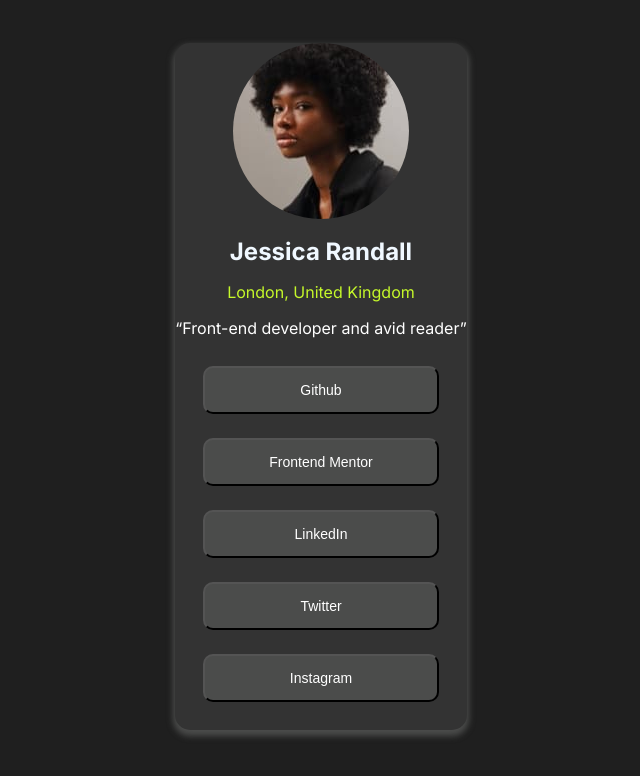
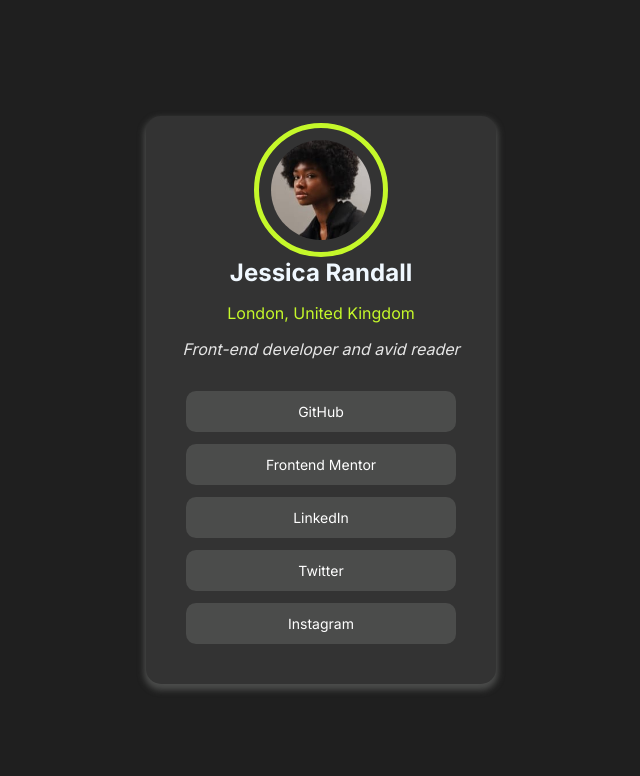
Before and after one commit to sefamatthew/profile-card, a plain HTML site: page index.html in a window 1280 px wide. Shown: the whole page, without its empty margins (319-959 px from the left). Drawn offline with Linux system fonts and the light colour scheme; a web font is replaced by a local one.

Commit message:
both css and html file updated successfully

```diff
--- a/index.html
+++ b/index.html
@@ -4,8 +4,8 @@
     <meta charset="UTF-8">
     <meta name="viewport" content="width=device-width, initial-scale=1.0">
     <link rel="preconnect" href="https://fonts.googleapis.com">
-<link rel="preconnect" href="https://fonts.gstatic.com" crossorigin>
-<link href="https://fonts.googleapis.com/css2?family=Inter:ital,opsz,wght@0,14..32,100..900;1,14..32,100..900&family=Playfair+Display:ital,wght@0,400..900;1,400..900&family=Roboto:ital,wght@0,100..900;1,100..900&display=swap" rel="stylesheet">
+    <link rel="preconnect" href="https://fonts.gstatic.com" crossorigin>
+    <link href="https://fonts.googleapis.com/css2?family=Inter:wght@400;700&display=swap" rel="stylesheet">
     <title>Profile Card</title>
     <link rel="shortcut icon" href="images/favicon-32x32.png" type="image/x-icon">
     <link rel="stylesheet" href="styles.css">
@@ -13,19 +13,17 @@
 <body>
     <section class="profile">
         <section class="profile-card">
-            <a href="#">
-                <img src="images/avatar-jessica.jpeg" alt="profile pic png">
-                <h2>Jessica Randall</h2>
-                <p>London, United Kingdom</p>
-              </a>
-              <q>Front-end developer and avid reader</q>
-              <section class="buttons-section">
-               <button type="button">Github</button>
-               <button type="button">Frontend Mentor</button>
-               <button type="button">LinkedIn</button>
-               <button type="button">Twitter</button>
-               <button type="button">Instagram</button>
-              </section>
+            <img src="images/avatar-jessica.jpeg" alt="Jessica Randall's profile picture">
+            <h2>Jessica Randall</h2>
+            <p>London, United Kingdom</p>
+            <blockquote>Front-end developer and avid reader</blockquote>
+            <section class="buttons-section">
+                <a href="https://github.com" target="_blank" class="button">GitHub</a>
+                <a href="https://frontendmentor.io" target="_blank" class="button">Frontend Mentor</a>
+                <a href="https://linkedin.com" target="_blank" class="button">LinkedIn</a>
+                <a href="https://twitter.com" target="_blank" class="button">Twitter</a>
+                <a href="https://instagram.com" target="_blank" class="button">Instagram</a>
+            </section>
         </section>
     </section>
 </body>
--- a/styles.css
+++ b/styles.css
@@ -1,81 +1,92 @@
-*{
+* {
     margin: 0;
     padding: 0;
     box-sizing: border-box;
 }
-body{
-    font-family: "Inter", serif;
+
+body {
+    font-family: "Inter", sans-serif;
     background: hsl(0, 0%, 12%);
+    display: flex;
+    justify-content: center;
+    align-items: center;
+    min-height: 100vh;
 }
-.profile{
+
+.profile {
     text-align: center;
-    justify-content: center;
-    margin: 43px;
     color: hsl(0, 0%, 100%);
 }
-h2{
+
+.profile-card {
+    background-color: hsl(0, 0%, 20%);
+    width: 350px;
+    padding: 24px;
+    border-radius: 15px;
+    box-shadow: 0 4px 6px 2px #4b4c4b;
+}
+
+img {
+    border-radius: 50%;
+    outline: 5px solid hsl(75, 94%, 57%);
+    outline-offset: 12px;
+    width: 100px;
+    height: 100px;
+    object-fit: cover;
+}
+
+h2 {
     color: aliceblue;
     margin-top: 14px;
 }
-p{
-    color:  hsl(75, 94%, 57%);
-    margin: 16px;
+
+p {
+    color: hsl(75, 94%, 57%);
+    margin: 16px 0;
 }
-.profile-card{
-    background-color: hsl(0, 0%, 20%);
-    width: 350px;
-    aspect-ratio: 2 / 1.4;
-    border-radius: 15px;
-    box-shadow: 0 4px 6px 2px #4b4c4b;
-    margin: auto;
+
+blockquote {
+    font-style: italic;
+    margin: 16px 0;
+    color: hsl(0, 0%, 90%);
 }
-img{
-    border-radius: 50%;
-    outline-offset: 12px;
-    outline: 5px;
-}
-.buttons-section{
+
+.buttons-section {
     display: flex;
     flex-direction: column;
+    align-items: stretch; /* Ensures all children take full width */
+    gap: 12px;
+    padding: 16px;
+}
 
-   padding: 16px;
-}
-button{
+.button {
     background-color: #4b4c4b;
     color: hsl(0, 0%, 100%);
-    margin: 12px;
     font-size: 14px;
-    padding: 14px;
+    padding: 12px 24px;
     border-radius: 10px;
-    outline: 0;
-}
-button:active,::after,::before{
-    cursor: pointer;
-}
-button:hover{
-    background:  hsl(75, 94%, 57%);
+    text-decoration: none;
+    text-align: center;
+    transition: background 0.3s;
+    width: 100%; /* Makes all buttons expand to the same width */
 }
 
-a{
-    text-decoration: none;
+.button:hover {
+    background: hsl(75, 94%, 57%);
 }
-@media (max-width: 1440px
-){
 
 
-    .profile-card{
-        max-width: fit-content;
+.button:hover {
+    background: hsl(75, 94%, 57%);
+}
+
+@media (max-width: 375px) {
+    body {
+        background: #13464f;
+    }
+
+    .profile-card {
+        width: auto;
+        padding: 16px;
     }
 }
-@media (max-width: 375px){
-    body{
-        background: #13464f;
-    }
-    .profile{
-        text-align: center;
-        justify-content: center;
-    }
-    .profile-card{
-        max-width: max-content;
-    }
-}
```
